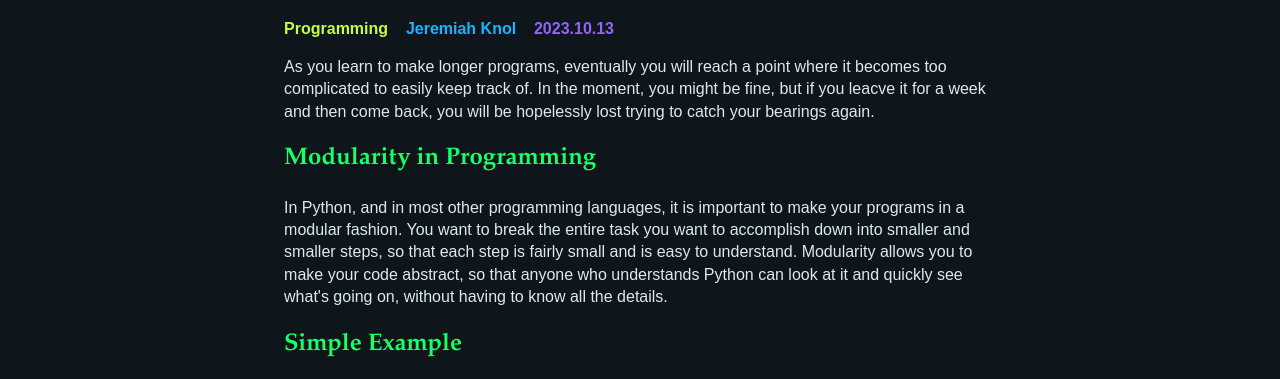
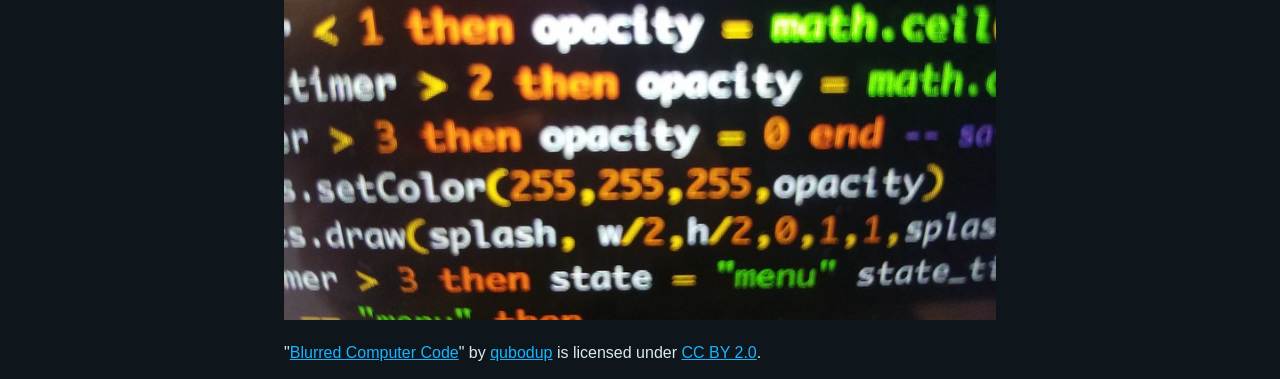
Before and after one commit to JeremiahK96/sdev153_final_project, a plain HTML site: page website/blog/how-to-use-functions-in-python.html in a window 1280 px wide. Shown: the part 152-531 px from the top of the page. Drawn offline with Linux system fonts and the light colour scheme; files that its build step writes are made by us from their sources; files whose address does not match are found by name.

Commit message:
Add hero images to articles

```diff
--- a/css/main.css
+++ b/css/main.css
@@ -334,6 +334,10 @@ pre {
 	border: 0.3ch solid var(--ClrPriLgt);
 }
 
+.hero-img {
+	width: 100%;
+}
+
 @media (min-width: 600px) {
 	header>nav {
 		flex-flow: row;
--- a/website/blog/how-to-use-functions-in-python.html
+++ b/website/blog/how-to-use-functions-in-python.html
@@ -27,6 +27,8 @@
 </header>
 
 <main class="blogpost">
+	<img class="hero-img" src="/home/betelgeuse/2023_fall/sdev153_web_site_development/sdev153_final_project/website/img/code.jpg" alt="A close-up of colorful code on a monitor.">
+	<p class="attribution">"<a target="_blank" rel="noopener noreferrer" href="https://www.flickr.com/photos/21051491@N02/20810083412">Blurred Computer Code</a>" by <a target="_blank" rel="noopener noreferrer" href="https://www.flickr.com/photos/21051491@N02">qubodup</a> is licensed under <a target="_blank" rel="noopener noreferrer" href="https://creativecommons.org/licenses/by/2.0/?ref=openverse">CC BY 2.0</a>. </p>
 	<article>
 		<h1 id="content-start">How to Use Functions in Python</h1>
 		<div class="post-header">
--- a/website/css/main.css
+++ b/website/css/main.css
@@ -334,6 +334,10 @@ pre {
 	border: 0.3ch solid var(--ClrPriLgt);
 }
 
+.hero-img {
+	width: 100%;
+}
+
 @media (min-width: 600px) {
 	header>nav {
 		flex-flow: row;
```
Also changed, not shown: pages/blog/how-to-compile-your-first-c-program.html (+2 -0 lines), pages/blog/how-to-use-functions-in-python.html (+2 -0 lines), website/blog/how-to-compile-your-first-c-program.html (+2 -0 lines), img/code.jpg (added), img/some-code.jpg (added), website/img/code.jpg (added), website/img/some-code.jpg (added).
